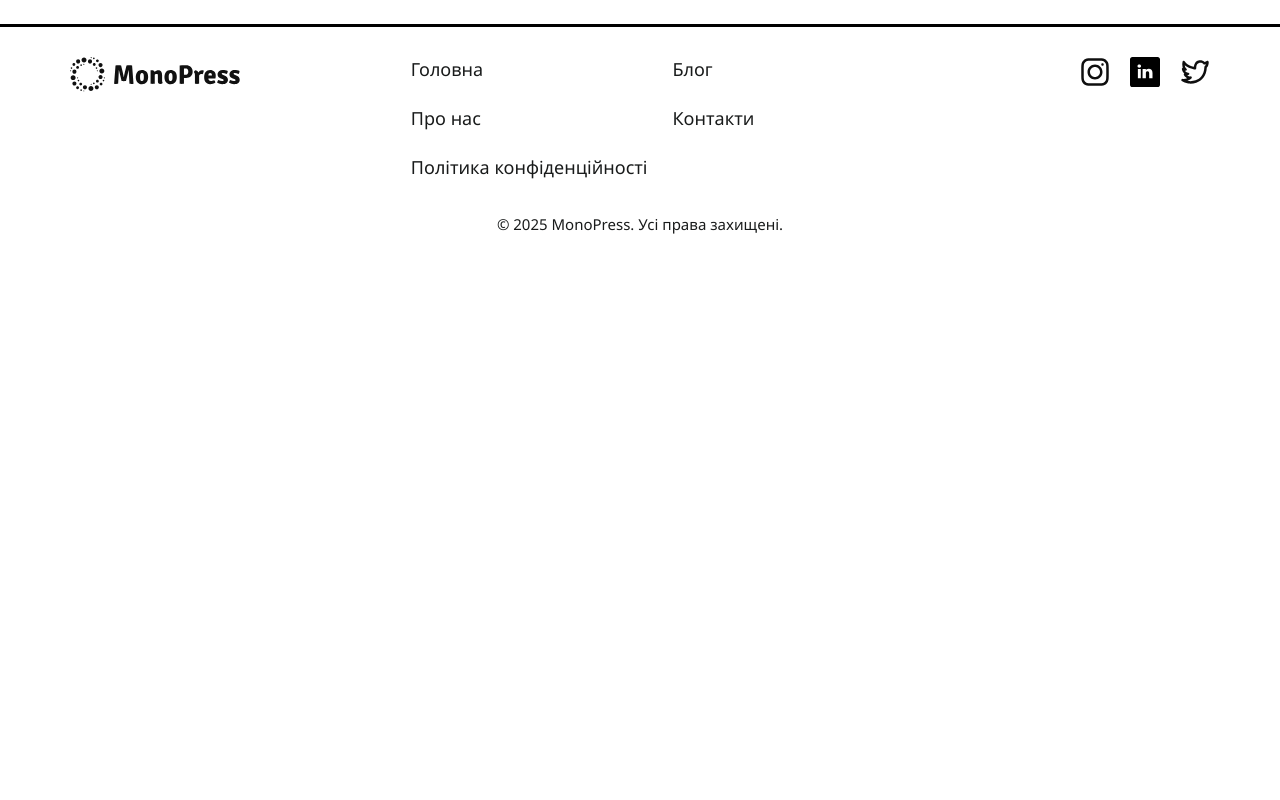
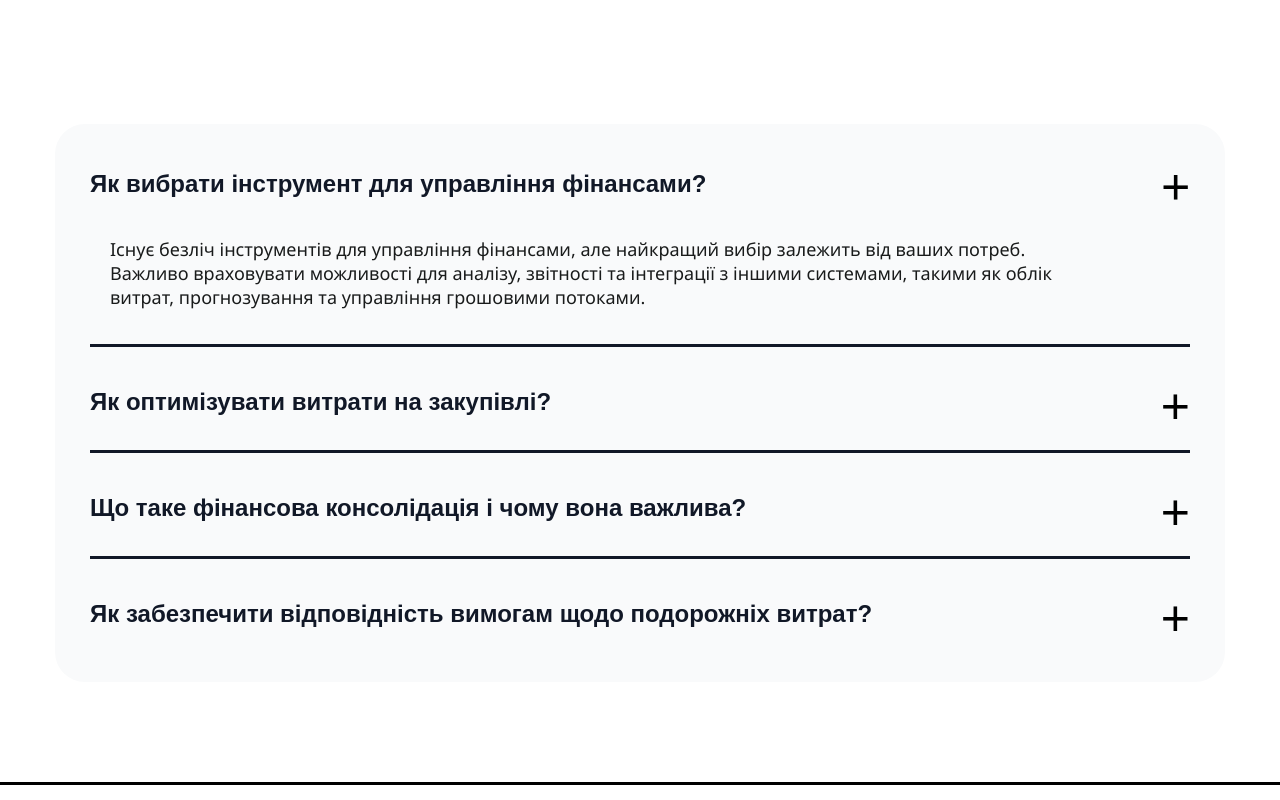
Before and after one commit to andreyk1n/monopress-demo, a website: page src/pages/index.html in a window 1280 px wide. Shown: the part 1620-2420 px from the top of the page. Before the commit the page ends 1884 px from the top, so only its background shows below. Drawn offline with nearby package versions, Linux system fonts and the light colour scheme; files that its build step writes are made by us from their sources; files whose address does not match are found by name.

Commit message:
add accordion

```diff
--- a/src/pages/index.html
+++ b/src/pages/index.html
@@ -8,6 +8,8 @@
 
   @@include('related.html')
 
+  @@include('accordion.html')
+
 </div>
 </div>
 
--- /dev/null
+++ b/src/partials/accordion.html
@@ -0,0 +1,51 @@
+<section class="accordion">
+    <div class="accordion__container">
+        <div class="accordion__item accordion__item--active">
+            <button class="accordion__header">
+                <span class="accordion__title">Як вибрати інструмент для управління фінансами?</span>
+                <span class="accordion__arrow">+</span>
+            </button>
+            <div class="accordion__content">
+                <p>Існує безліч інструментів для управління фінансами, але найкращий вибір залежить від ваших потреб.
+                    Важливо враховувати можливості для аналізу, звітності та інтеграції з іншими системами, такими як
+                    облік витрат, прогнозування та управління грошовими потоками.</p>
+            </div>
+        </div>
+        <div class="accordion__item">
+            <button class="accordion__header">
+                <span class="accordion__title">Як оптимізувати витрати на закупівлі?</span>
+                <span class="accordion__arrow">+</span>
+            </button>
+            <div class="accordion__content">
+                <p>Оптимізація витрат на закупівлі вимагає чіткої стратегії та правильних інструментів. Слід
+                    зосередитися на виборі постачальників, перегляді умов контрактів та впровадженні технологій для
+                    автоматизації процесів закупівель. Постійний моніторинг та аналіз допоможуть знизити витрати без
+                    шкоди для якості.</p>
+            </div>
+        </div>
+        <div class="accordion__item">
+            <button class="accordion__header">
+                <span class="accordion__title">Що таке фінансова консолідація і чому вона важлива?</span>
+                <span class="accordion__arrow">+</span>
+            </button>
+            <div class="accordion__content">
+                <p>Фінансова консолідація — це процес об'єднання фінансових даних кількох компаній в одну звітність. Це
+                    дозволяє компаніям отримувати чітке уявлення про загальний фінансовий стан, покращує управлінські
+                    рішення та допомагає дотримуватися фінансових стандартів. Важливо для компаній, що мають кілька
+                    підрозділів або дочірніх компаній.</p>
+            </div>
+        </div>
+        <div class="accordion__item">
+            <button class="accordion__header">
+                <span class="accordion__title">Як забезпечити відповідність вимогам щодо подорожніх витрат?</span>
+                <span class="accordion__arrow">+</span>
+            </button>
+            <div class="accordion__content">
+                <p>Для забезпечення відповідності вимогам щодо подорожніх витрат важливо розуміти регулювання та
+                    обмеження, встановлені податковими органами. Це включає правильне документування витрат, врахування
+                    максимальних лімітів на харчування та транспорт, а також використання стандартних форм для
+                    звітності.</p>
+            </div>
+        </div>
+    </div>
+</section>
--- a/src/scss/_accordion.scss
+++ b/src/scss/_accordion.scss
@@ -1,29 +1,46 @@
-// ---------------------------------------------------------------------------------------------------------------
-// Стилізація аккордіону
-// ---------------------------------------------------------------------------------------------------------------
-
-// ---------------------------------------------------------------------------------------------------------------
+@use 'variables' as *;
+@use 'mixins' as *;
 
 .accordion {
-    max-width: 600px;
-    margin: 0 auto;
+  width: 100%;
+  padding: 100px 0;
+
+  @media (max-width: 992px) {
+    padding: 60px 0;
   }
-  // ---------------------------------------------------------------------------------------------------------------
 
-  // ---------------------------------------------------------------------------------------------------------------
-  .accordion__item {
+  &__container {
+    display: flex;
+    flex-direction: column;
+    gap: 30px;
+    background-color: #f9fafb;
+    border-radius: 30px;
+  }
+
+  .accordion__container {
+    padding: 35px;
+
+    @media (max-width: 768px) {
+      padding: 20px;
+    }
+  }
+
+  &__item {
     border-top: none;
+
+    &:not(:last-child) {
+      padding-bottom: 15px;
+      border-bottom: 3px solid #111827;
     }
-  // ---------------------------------------------------------------------------------------------------------------
 
-  // ---------------------------------------------------------------------------------------------------------------
-  .accordion__item:first-child {
+    &--active {
+      .accordion__arrow {
+        transform: rotate(180deg);
       }
-  // ---------------------------------------------------------------------------------------------------------------
+    }
+  }
 
-
-  // ---------------------------------------------------------------------------------------------------------------
-  .accordion__header {
+  &__header {
     background-color: transparent;
     display: flex;
     justify-content: space-between;
@@ -34,40 +51,42 @@
     cursor: pointer;
     transition: background-color 0.5s ease;
   }
-  // ---------------------------------------------------------------------------------------------------------------
 
+  &__title {
+    font-size: clamp(18px, 5vw, 24px);
+    font-weight: 600;
+    color: #111827;
+    margin-bottom: 8px;
+    text-decoration: none;
+    text-align: left;
+  }
 
-  // ---------------------------------------------------------------------------------------------------------------
-  // Якщо потрібна іконка
-  // ---------------------------------------------------------------------------------------------------------------
+  &__arrow {
+    transition: transform 0.3s ease;
+    font-size: 50px;
+    font-weight: 500;
+  }
 
-  // ---------------------------------------------------------------------------------------------------------------
-  .accordion__arrow {
-    transition: transform 0.3s ease;
-    font-size: 30px;
-    font-weight: bold;
-  }
-  // ---------------------------------------------------------------------------------------------------------------
-
-  // ---------------------------------------------------------------------------------------------------------------
-  .accordion__item--active .accordion__arrow {
-    transform: rotate(180deg);
-  }
-  // ---------------------------------------------------------------------------------------------------------------
-
-  // ---------------------------------------------------------------------------------------------------------------
-  .accordion__content {
+  &__content {
     max-height: 0;
+    max-width: 90%;
     overflow: hidden;
     transition: max-height 0.5s ease;
     padding-top: 0;
     padding-bottom: 0;
-  }
-  // ---------------------------------------------------------------------------------------------------------------
 
-  .accordion__item--active .accordion__content {
+    @media (max-width: 768px) {
+      max-width: 100%;
     }
 
-  .accordion__header:hover {
+    p {
+      display: block;
+      padding: 20px;
+      font-size: clamp(16px, 4vw, 18px);
 
+      @media (max-width: 768px) {
+        padding: 10px 10px 10px 0;
       }
+    }
+  }
+}
--- a/src/scss/_hero.scss
+++ b/src/scss/_hero.scss
@@ -6,6 +6,10 @@
     padding: 100px 0;
     background-color: #f9fafb;
     border-radius: 30px;
+
+    @media (max-width: 768px) {
+        padding: 60px 0;
+    }
 
     &__container {
         max-width: 1200px;
--- a/src/scss/_related.scss
+++ b/src/scss/_related.scss
@@ -3,6 +3,10 @@
 
 .related {
   padding: 150px 0 100px 0;
+
+  @media (max-width: 768px) {
+    padding: 60px 0;
+  }
 
   &__container {
     max-width: 1200px;
@@ -22,7 +26,7 @@
   }
 
   &__image-wrapper {
-    display: block; // щоб <a> поводився як блок
+    display: block;
     width: 100%;
     height: auto;
     overflow: hidden;
@@ -94,8 +98,8 @@
 
   &__item-image {
     display: block;
-    flex: 0 0 60px;
-    height: 60px;
+    flex: 0 0 100px;
+    height: 100px;
     overflow: hidden;
     border-radius: 8px;
     background-color: #f3f4f6;
--- a/src/scss/main.scss
+++ b/src/scss/main.scss
@@ -3,6 +3,7 @@
 @use 'header';
 @use 'hero';
 @use 'related';
+@use 'accordion';
 @use 'footer';
 
 
```
Also changed, not shown: dist/css/main.min.css, dist/index.html, dist/js/app.js. Lines whose indentation alone changed are shown as unchanged.
